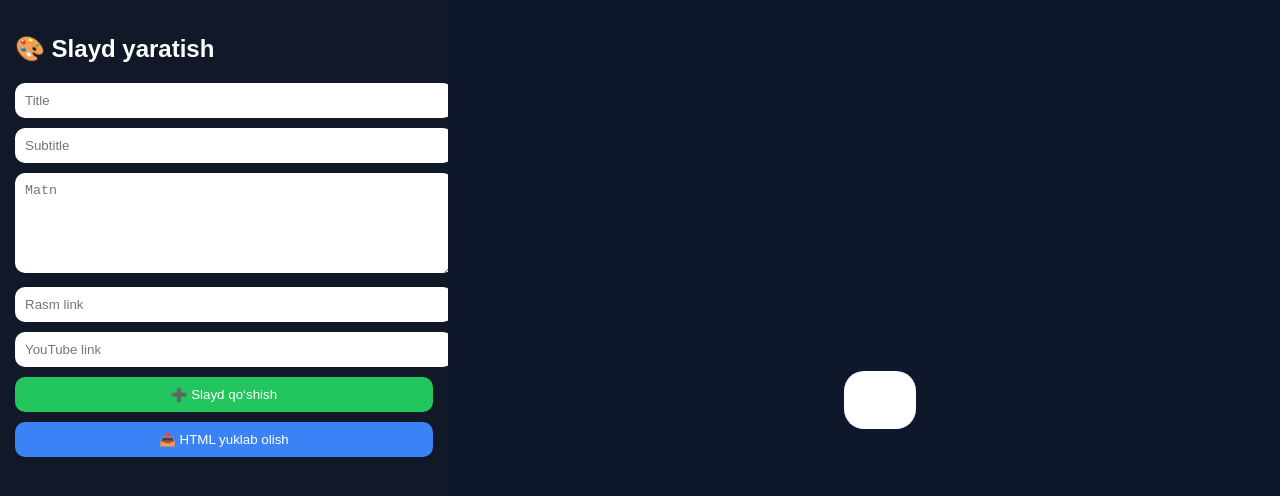
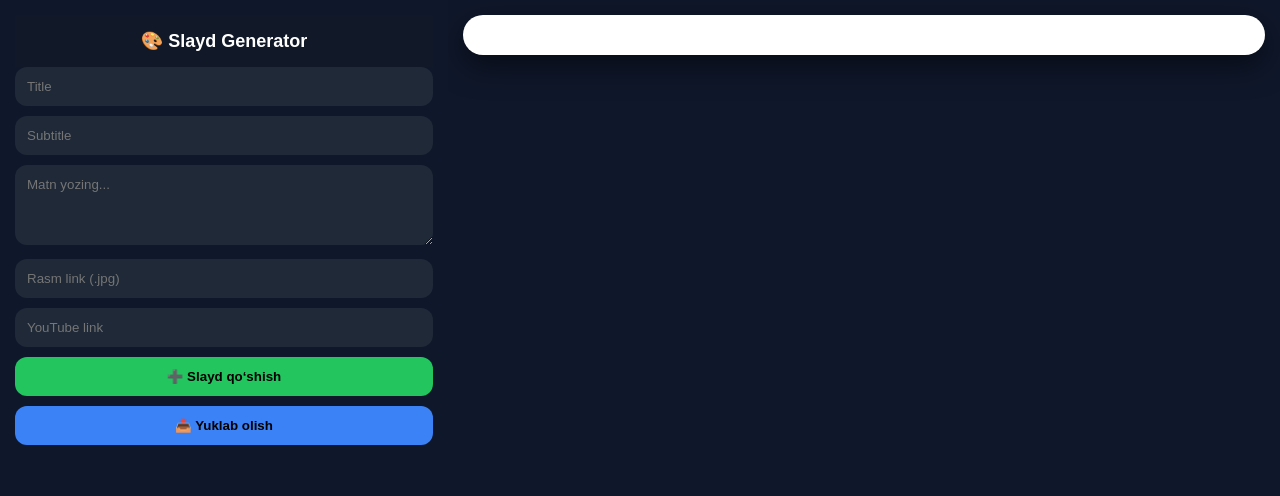
Before and after one commit to hackeruzb-pixel/hackeruzb-pixel, a plain HTML site: page index.html in a window 1280 px wide. Both pictures are taken after a click on the button "➕ Slayd qo‘shish". Drawn offline with Linux system fonts and the light colour scheme.

Commit message:
Update index.html

```diff
--- a/index.html
+++ b/index.html
@@ -3,72 +3,71 @@
 <head>
 <meta charset="utf-8">
 <meta name="viewport" content="width=device-width,initial-scale=1">
-<title>Slayd Generator</title>
+<title>Slayd Generator PRO</title>
 
 <style>
+*{margin:0;padding:0;box-sizing:border-box;font-family:Arial}
+
 body{
-  margin:0;
-  font-family:Arial;
-  display:flex;
-  height:100vh;
+  background:#0f172a;
+  color:white;
 }
 
-/* LEFT PANEL */
+/* HEADER */
+.header{
+  padding:15px;
+  text-align:center;
+  font-weight:bold;
+  font-size:18px;
+  background:#111827;
+}
+
+/* FORM */
 .panel{
-  width:35%;
-  background:#111827;
-  color:white;
   padding:15px;
-  box-sizing:border-box;
 }
 
 input, textarea{
   width:100%;
+  padding:12px;
   margin-bottom:10px;
-  padding:10px;
-  border-radius:10px;
   border:none;
+  border-radius:12px;
+  background:#1f2937;
+  color:white;
 }
 
 textarea{height:80px;}
 
 button{
   width:100%;
-  padding:10px;
+  padding:12px;
+  border:none;
+  border-radius:12px;
   margin-bottom:10px;
-  border:none;
-  border-radius:10px;
+  font-weight:bold;
   cursor:pointer;
 }
 
-.add{background:#22c55e;color:white;}
-.export{background:#3b82f6;color:white;}
+.add{background:#22c55e;}
+.export{background:#3b82f6;}
 
-/* RIGHT PREVIEW */
+/* SLIDE PREVIEW */
 .preview{
-  width:65%;
-  background:#0f172a;
-  display:flex;
-  justify-content:center;
-  align-items:center;
+  padding:15px;
 }
 
 .slide{
-  width:80%;
-  height:80%;
   background:white;
+  color:black;
   border-radius:20px;
-  padding:20px;
-  display:flex;
-  justify-content:space-between;
-}
-
-.left{
-  width:55%;
+  padding:15px;
+  margin-bottom:15px;
+  box-shadow:0 10px 30px rgba(0,0,0,0.5);
 }
 
 .title{
-  font-size:24px;
+  font-size:20px;
   font-weight:bold;
 }
 
@@ -77,85 +76,106 @@ button{
   margin-bottom:10px;
 }
 
-.card{
-  width:40%;
-  text-align:center;
+.text{
+  margin-bottom:10px;
 }
 
-img{
+.card img{
   width:100%;
-  border-radius:15px;
+  border-radius:12px;
 }
 
 iframe{
   width:100%;
-  height:150px;
+  height:180px;
+  border-radius:12px;
   margin-top:10px;
-  border-radius:10px;
+  border:none;
+}
+
+/* DESKTOP */
+@media(min-width:768px){
+  body{
+    display:flex;
+  }
+  .panel{
+    width:35%;
+    height:100vh;
+    overflow:auto;
+  }
+  .preview{
+    width:65%;
+    height:100vh;
+    overflow:auto;
+  }
 }
 </style>
 </head>
 
 <body>
 
-<!-- LEFT -->
 <div class="panel">
-<h2>🎨 Slayd yaratish</h2>
+<div class="header">🎨 Slayd Generator</div>
 
 <input id="title" placeholder="Title">
 <input id="subtitle" placeholder="Subtitle">
-<textarea id="text" placeholder="Matn"></textarea>
-<input id="image" placeholder="Rasm link">
+<textarea id="text" placeholder="Matn yozing..."></textarea>
+<input id="image" placeholder="Rasm link (.jpg)">
 <input id="video" placeholder="YouTube link">
 
-<button class="add" onclick="generate()">➕ Slayd qo‘shish</button>
-<button class="export" onclick="exportHTML()">📤 HTML yuklab olish</button>
+<button class="add" onclick="addSlide()">➕ Slayd qo‘shish</button>
+<button class="export" onclick="exportHTML()">📤 Yuklab olish</button>
 </div>
 
-<!-- RIGHT -->
-<div class="preview">
-  <div id="result"></div>
-</div>
+<div class="preview" id="preview"></div>
 
 <script>
 let slides = [];
 
 function getVideoId(url){
   if(!url) return "";
-  let id = url.split("v=")[1] || url.split("/").pop();
+  let id = url.includes("v=") ? url.split("v=")[1] : url.split("/").pop();
   return id.split("?")[0];
 }
 
-function generate(){
+function addSlide(){
   let t = document.getElementById("title").value;
   let sub = document.getElementById("subtitle").value;
   let txt = document.getElementById("text").value;
   let img = document.getElementById("image").value;
   let vid = getVideoId(document.getElementById("video").value);
 
-  let html = `
-  <section class="slide">
-    <div class="left">
-      <div class="title">${t}</div>
-      <div class="subtitle">${sub}</div>
-      <div>${txt}</div>
-    </div>
+  let slideHTML = `
+  <div class="slide">
+    <div class="title">${t}</div>
+    <div class="subtitle">${sub}</div>
+    <div class="text">${txt}</div>
+
     <div class="card">
-      <img src="${img}">
+      ${img ? `<img src="${img}">` : ""}
       ${vid ? `<iframe src="https://www.youtube.com/embed/${vid}"></iframe>` : ""}
     </div>
-  </section>
+  </div>
   `;
 
-  slides.push(html);
-  document.getElementById("result").innerHTML = html;
+  slides.push(slideHTML);
+  document.getElementById("preview").innerHTML += slideHTML;
+
+  document.getElementById("title").value="";
+  document.getElementById("subtitle").value="";
+  document.getElementById("text").value="";
+  document.getElementById("image").value="";
+  document.getElementById("video").value="";
 }
 
 function exportHTML(){
   let full = `
   <!doctype html>
   <html>
-  <head><meta charset="utf-8"><title>Slaydlar</title></head>
+  <head>
+  <meta charset="utf-8">
+  <title>Slaydlar</title>
+  </head>
   <body>
   ${slides.join("")}
   </body>
```
